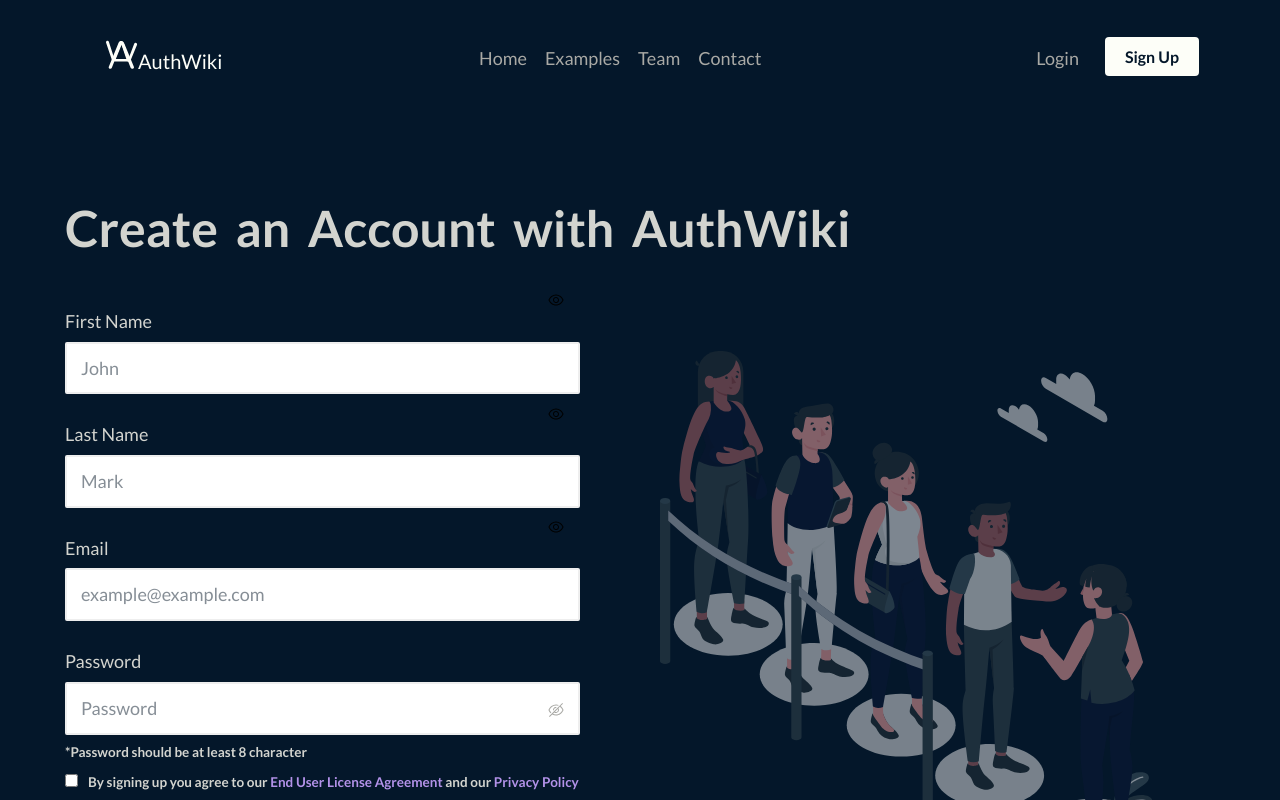
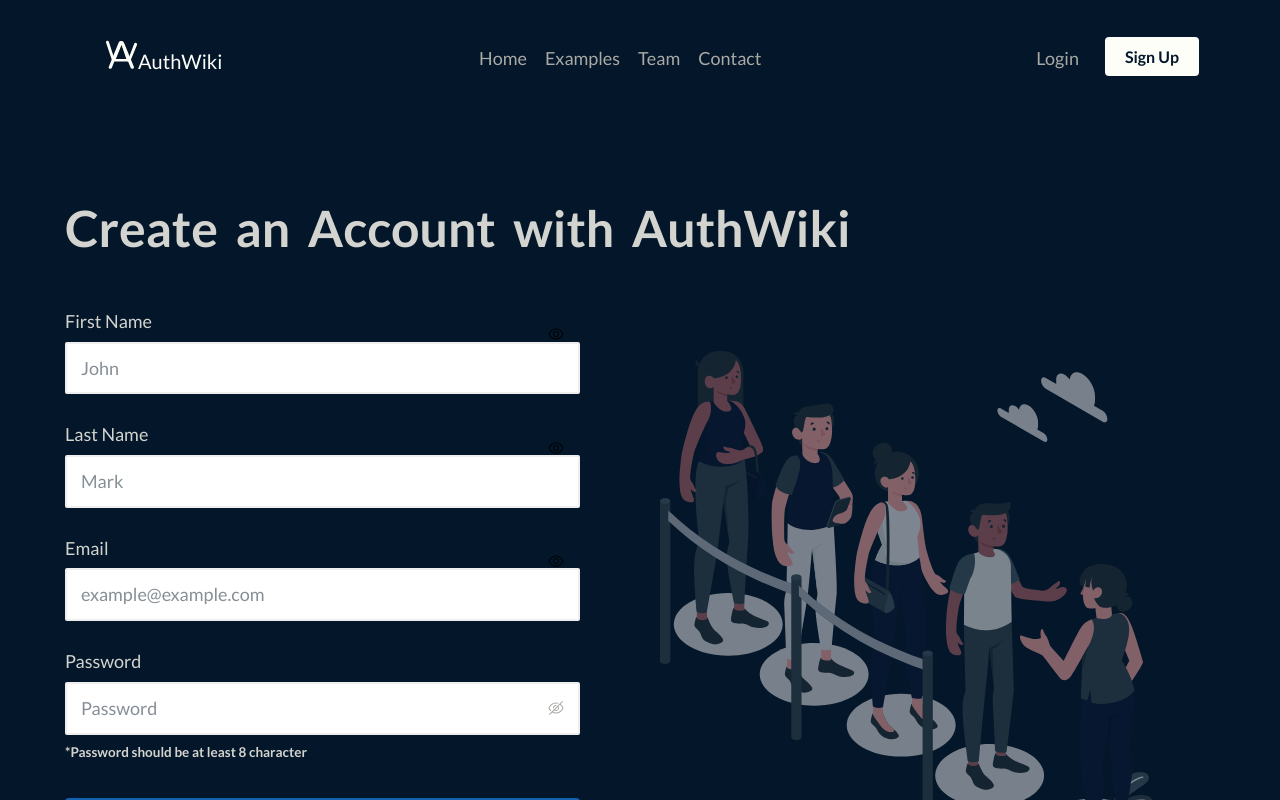
Before and after one commit to zuri-training/AuthWiki_Team9, a React (Create React App) app in the folder FrontEnd/authwiki/: page /register in a window 1280 px wide. Shown: the top 800 px of the page. Built offline with nearby package versions, Linux system fonts and the light colour scheme.

Commit message:
remove the terms and conditions section #17

```diff
--- a/FrontEnd/authwiki/src/components/Form.js
+++ b/FrontEnd/authwiki/src/components/Form.js
@@ -72,19 +72,6 @@ const Terms = () => {
       <span className="condition">
         *Password should be at least 8 character
       </span>
-      <p>
-        <input type="checkbox" className="checkbox" />
-        <span>
-          By signing up you agree to our {"  "}
-          <a href="me.com" className="sign-up">
-            End User License Agreement
-          </a>{" "}
-          and our {"  "}
-          <a href="me.com" className="sign-up">
-            Privacy Policy
-          </a>
-        </span>
-      </p>
     </div>
   );
 };
--- a/FrontEnd/authwiki/src/css/Login.js
+++ b/FrontEnd/authwiki/src/css/Login.js
@@ -98,13 +98,10 @@ const Container = styled.main`
     margin-bottom: 0.8rem;
     display: block;
   }
-  .checkbox {
-    margin-right: 1rem;
-  }
   .password {
     position: absolute;
     right: 16px;
-    bottom: 86px;
+    bottom: 52px;
   }
   .password:hover {
     cursor: pointer;
```
